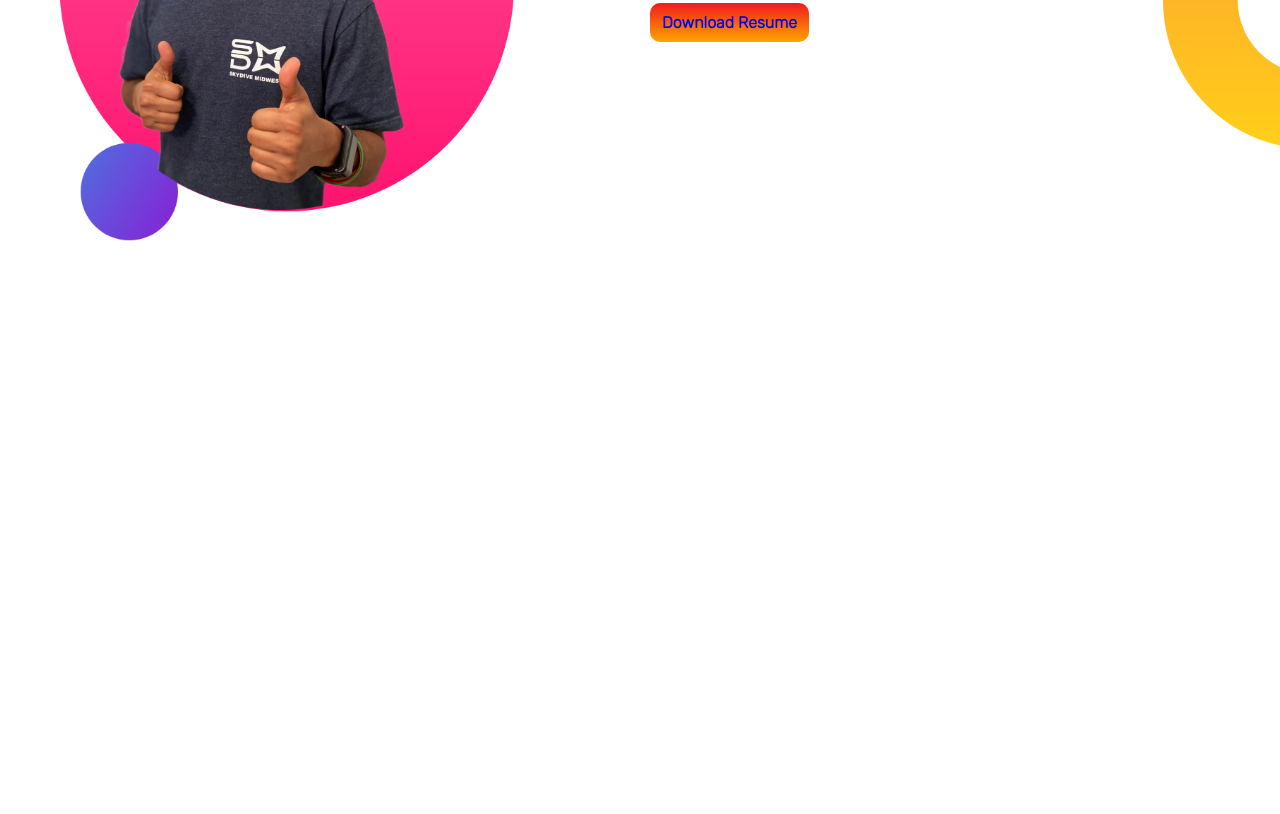
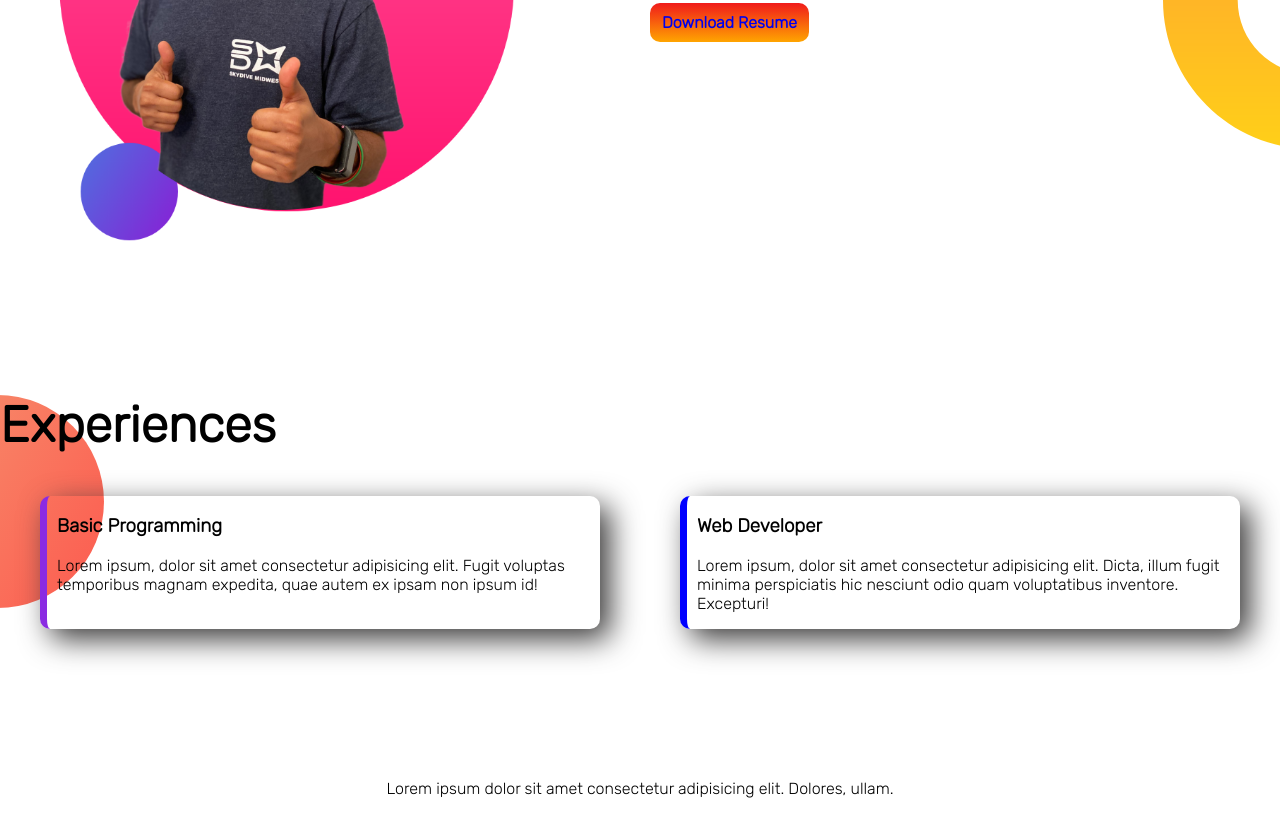
Before and after one commit to Alamin35/my-portfolio, a plain HTML site: page index.html in a window 1280 px wide. Shown: the part 898-1712 px from the top of the page. Before the commit the page ends 1293 px from the top, so only its background shows below. Drawn offline with Linux system fonts and the light colour scheme.

Commit message:
experiences-added

```diff
--- a/index.html
+++ b/index.html
@@ -13,7 +13,7 @@
 </head>
 
 <body>
-    <section class="bg-image">
+    <section class="bg-image flexible-container">
         <div class="half-width">
             <h1>Welcome to</h1>
             <h1><span class="orange-color">Amin's</span> World</h1>
@@ -30,7 +30,7 @@
             <img src="images/jhankar.png" alt="">
         </div>
     </section>
-    <section class="dream-big">
+    <section class="dream-big flexible-container">
         <div class="half-width">
             <img src="images/jhankar2.png" alt="">
         </div>
@@ -41,10 +41,25 @@
                 exercitationem expedita voluptatibus aperiam eligendi, consequuntur, perspiciatis officiis maxime
                 obcaecatisit
             </p>
-            <a class="link-button"target="_blank" href="https://www.linkedin.com/feed/"> Download Resume</a>
+            <a class="link-button" target="_blank" href="https://www.linkedin.com/feed/"> Download Resume</a>
         </div>
     </section>
-
+    <section class="experience-area">
+        <h1>Experiences</h1>
+        <div class="flexible-container">
+            <div id="green" class="developer">
+                <h3>Basic Programming</h3>
+                <p>Lorem ipsum, dolor sit amet consectetur adipisicing elit. Fugit voluptas temporibus magnam expedita, quae autem ex ipsam non ipsum id!</p>
+            </div>
+            <div id="blue" class="developer">
+                <h3>Web Developer</h3>
+                <p>Lorem ipsum, dolor sit amet consectetur adipisicing elit. Dicta, illum fugit minima perspiciatis hic
+                    nesciunt odio quam voluptatibus inventore. Excepturi!</p>
+            </div>
+        </div>
+    </section>
 </body>
-
+<footer class="footer">
+    <p>Lorem ipsum dolor sit amet consectetur adipisicing elit. Dolores, ullam.</p>
+</footer>
 </html>
--- a/style.css
+++ b/style.css
@@ -8,7 +8,7 @@ h1{
 .orange-color{
     color: orange;
 }
-section{
+.flexible-container{
     display: flex;
     margin-bottom: 150px;
 }
@@ -39,5 +39,26 @@ section{
     background-image: url(images/dream-bg.png);
     background-repeat: no-repeat;
     background-position: right;
-
 }
+.experience-area{
+    background-image: url(images/exp-bg.png);
+    background-repeat: no-repeat;
+}
+.developer{
+    width: 50%;
+    margin-left: 40px;
+    margin-right: 40px;
+    padding-left: 10px;
+    padding-right: 10px;
+    border-radius: 10px;
+    box-shadow: 10px 10px 30px rgb(58, 57, 57);
+}
+#green{
+    border-left: 7px solid blueviolet;
+}
+#blue{
+    border-left: 7px solid blue;
+}
+.footer{
+    text-align: center;
+}
```
